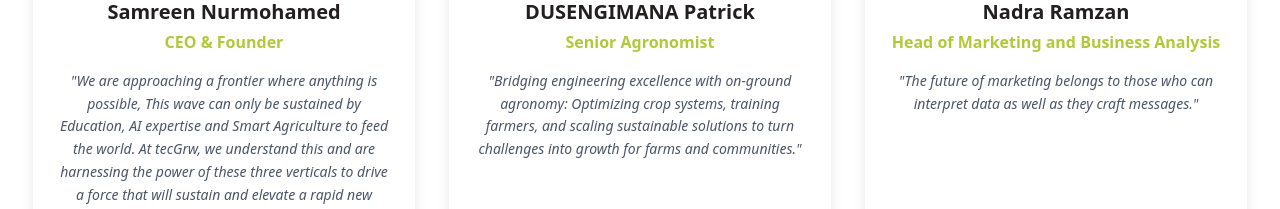
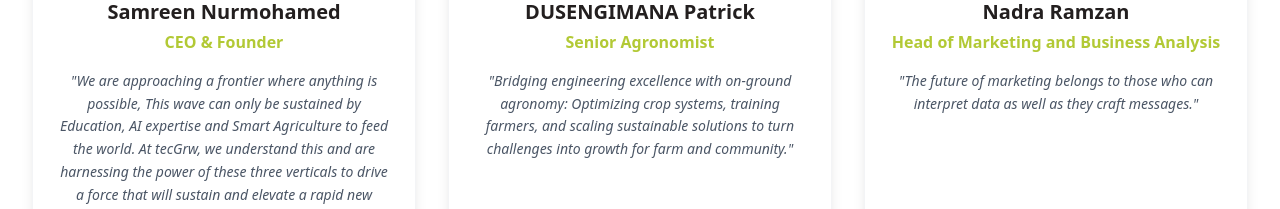
Before and after one commit to tecGrwLtd/tecgrw-website, a React (Vite) app: page /team in a window 1280 px wide. Shown: the part 847-1056 px from the top of the page. Built offline with nearby package versions, Linux system fonts and the light colour scheme.

Commit message:
style: add image for a team member

```diff
--- a/src/assets/data/teamMembers.js
+++ b/src/assets/data/teamMembers.js
@@ -9,14 +9,14 @@
     {
       name: "DUSENGIMANA Patrick",
       role: "Senior Agronomist",
-      quote: "Bridging engineering excellence with on-ground agronomy: Optimizing crop systems, training farmers, and scaling sustainable solutions to turn challenges into growth for farms and communities.",
+      quote: "Bridging engineering excellence with on-ground agronomy: Optimizing crop systems, training farmers, and scaling sustainable solutions to turn challenges into growth for farm and community.",
       image:"https://res.cloudinary.com/dx8m9dy9d/image/upload/v1754327465/WhatsApp_Image_2025-08-04_at_16.13.21_ave1o9.jpg"
     },
     {
       name: "Nadra Ramzan",
       role: "Head of Marketing and Business Analysis",
       quote: "The future of marketing belongs to those who can interpret data as well as they craft messages.",
-      image: "https://res.cloudinary.com/dx8m9dy9d/image/upload/v1753975544/nadra_asqigl.jpg"
+      image: "https://res.cloudinary.com/dx8m9dy9d/image/upload/v1754578163/nadra_1_hpnt1d.png"
     },
     {
       name: "Kevin Harerimana",
```
